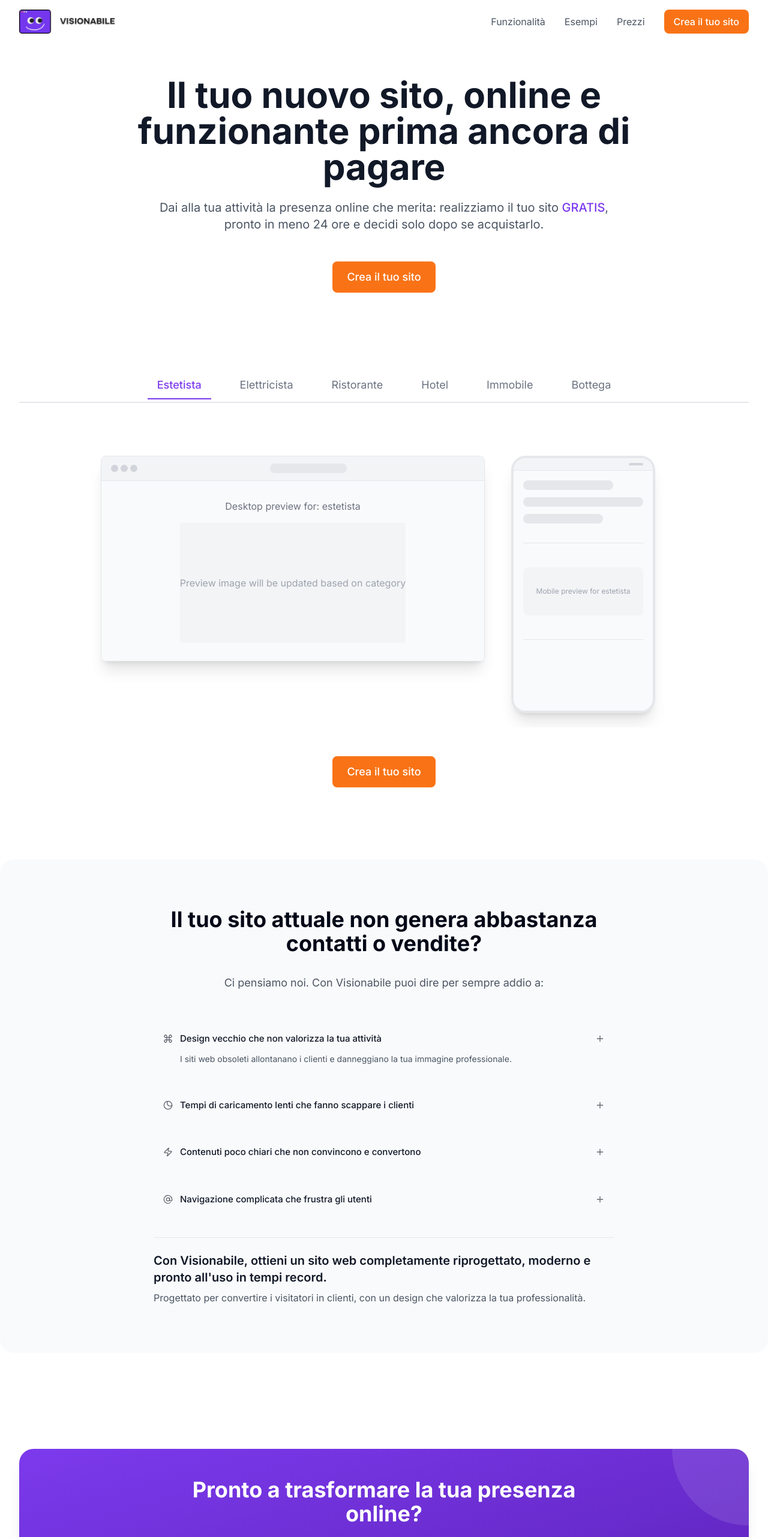
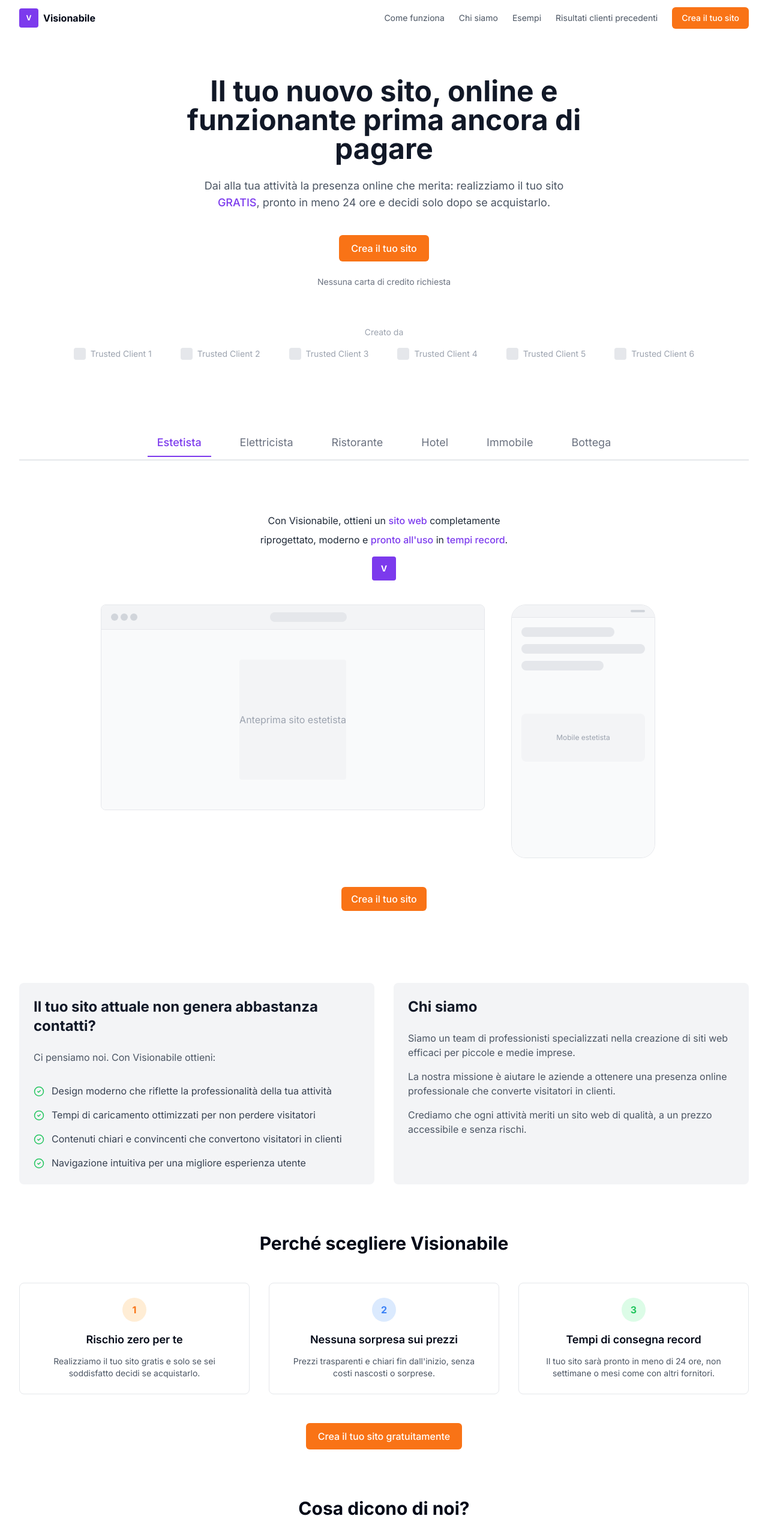
Before and after one commit to marangia/creator-website-magic, a React (Vite) app: page / in a window 1280 px wide. Shown: the top 2563 px of the page at 60% size. Built offline with nearby package versions, Linux system fonts and the light colour scheme.

Commit message:
Update website to new version
Update the website to match the new version, including a higher resolution logo.

```diff
--- a/src/components/Button.tsx
+++ b/src/components/Button.tsx
@@ -16,7 +16,7 @@ const Button = ({
   className,
   ...props
 }: ButtonProps) => {
-  const baseStyles = "rounded-lg font-medium transition-all duration-300 flex items-center justify-center button-hover-effect";
+  const baseStyles = "rounded-md font-medium transition-all duration-300 flex items-center justify-center";
 
   const variants = {
     primary: "bg-orange-500 text-white hover:bg-orange-600",
@@ -27,7 +27,7 @@ const Button = ({
   const sizes = {
     sm: "px-3 py-1.5 text-sm",
     md: "px-4 py-2 text-base",
-    lg: "px-6 py-3 text-lg"
+    lg: "px-5 py-2.5 text-base"
   };
 
   return (
--- a/src/components/Features.tsx
+++ b/src/components/Features.tsx
@@ -6,33 +6,33 @@ import {
   AccordionItem,
   AccordionTrigger,
 } from "@/components/ui/accordion";
-import { Command, Eclipse, Zap, AtSign } from "lucide-react";
+import { CheckCircle2 } from "lucide-react";
+import Button from './Button';
 
 const features = [
   {
-    title: "Design vecchio che non valorizza la tua attività",
-    description: "I siti web obsoleti allontanano i clienti e danneggiano la tua immagine professionale.",
-    icon: Command
+    title: "Il tuo sito attuale non genera abbastanza contatti?",
+    description: "Ti mancano clienti? Il tuo sito attuale non attira visitatori o non li converte in clienti? Visionabile ti aiuta a cambiare questa situazione."
   },
   {
-    title: "Tempi di caricamento lenti che fanno scappare i clienti",
-    description: "Ogni secondo di attesa aumenta la probabilità che i visitatori abbandonino il tuo sito.",
-    icon: Eclipse
+    title: "Tempi di sviluppo troppo lunghi?",
+    description: "Stanco di aspettare settimane o mesi per vedere il tuo sito online? Con Visionabile il tuo sito è pronto in meno di 24 ore."
   },
   {
-    title: "Contenuti poco chiari che non convincono e convertono",
-    description: "Messaggi confusi non comunicano il valore del tuo servizio e perdono potenziali clienti.",
-    icon: Zap
+    title: "Problemi con il tuo sito che non sai come risolvere?",
+    description: "Il tuo sito ha problemi tecnici o di design che non sai come affrontare? Il nostro team di esperti può aiutarti a risolverli rapidamente."
   },
   {
-    title: "Navigazione complicata che frustra gli utenti",
-    description: "Un'esperienza utente difficile impedisce ai visitatori di trovare ciò che cercano.",
-    icon: AtSign
-  },
-  {
-    title: "Con Visionabile, ottieni un sito web completamente riprogettato, moderno e pronto all'uso in tempi record.",
-    description: "Progettato per convertire i visitatori in clienti, con un design che valorizza la tua professionalità."
+    title: "Vuoi un design professionale che rispecchi la tua attività?",
+    description: "Un design professionale è fondamentale per comunicare la qualità dei tuoi servizi. Creiamo siti web che valorizzano la tua professionalità."
   }
+];
+
+const benefits = [
+  "Design moderno che riflette la professionalità della tua attività",
+  "Tempi di caricamento ottimizzati per non perdere visitatori",
+  "Contenuti chiari e convincenti che convertono visitatori in clienti",
+  "Navigazione intuitiva per una migliore esperienza utente"
 ];
 
 const Features = () => {
@@ -61,53 +61,118 @@ const Features = () => {
   }, []);
 
   return (
-    <section className="container py-20 bg-gray-50 rounded-3xl my-20">
-      <div className="max-w-3xl mx-auto">
-        <h2 className="text-3xl md:text-4xl font-bold text-center mb-8 reveal animate-fade-in">
-          Il tuo sito attuale non genera abbastanza contatti o vendite?
-        </h2>
+    <section className="py-20">
+      <div className="container">
+        <div className="grid md:grid-cols-2 gap-8">
+          <div className="bg-gray-100 p-6 rounded-lg">
+            <h2 className="text-2xl font-bold text-gray-900 mb-6 reveal animate-fade-in">
+              Il tuo sito attuale non genera abbastanza contatti?
+            </h2>
 
-        <p className="text-lg text-gray-600 text-center mb-12 reveal animate-fade-in" style={{ animationDelay: '100ms' }}>
-          Ci pensiamo noi. Con Visionabile puoi dire per sempre addio a:
-        </p>
+            <p className="text-gray-600 mb-8 reveal animate-fade-in" style={{ animationDelay: '100ms' }}>
+              Ci pensiamo noi. Con Visionabile ottieni:
+            </p>
 
-        <Accordion type="single" collapsible className="w-full space-y-4" defaultValue="item-0">
-          {features.slice(0, 4).map((feature, index) => {
-            const Icon = feature.icon;
-            return (
-              <AccordionItem
-                key={index}
-                value={`item-${index}`}
-                className="reveal animate-fade-in py-2"
-                style={{ animationDelay: `${index * 100 + 200}ms` }}
-              >
-                <AccordionTrigger className="px-4 py-3 hover:no-underline text-[15px]">
-                  <span className="flex items-center gap-3">
-                    <Icon
-                      size={16}
-                      strokeWidth={2}
-                      className="shrink-0 opacity-60"
-                      aria-hidden="true"
-                    />
-                    <span className="font-medium text-gray-900">{feature.title}</span>
-                  </span>
-                </AccordionTrigger>
-                <AccordionContent className="px-4 pb-3 pt-0 ps-11 text-gray-600">
-                  {feature.description}
-                </AccordionContent>
-              </AccordionItem>
-            );
-          })}
-        </Accordion>
+            <div className="space-y-4">
+              {benefits.map((benefit, index) => (
+                <div
+                  key={index}
+                  className="flex items-start gap-3 reveal animate-fade-in"
+                  style={{ animationDelay: `${index * 100 + 200}ms` }}
+                >
+                  <CheckCircle2 className="text-green-500 mt-1 shrink-0" size={18} />
+                  <p className="text-gray-700">{benefit}</p>
+                </div>
+              ))}
+            </div>
+          </div>
 
-        <div
-          className="mt-8 pt-6 border-t border-gray-200 w-full reveal animate-fade-in"
-          style={{ animationDelay: '600ms' }}
-        >
-          <h3 className="font-semibold text-gray-900 text-xl">{features[4].title}</h3>
-          {features[4].description && (
-            <p className="text-gray-600 mt-2">{features[4].description}</p>
-          )}
+          <div className="bg-gray-100 p-6 rounded-lg">
+            <h2 className="text-2xl font-bold text-gray-900 mb-6">
+              Chi siamo
+            </h2>
+            <p className="text-gray-600 mb-4">
+              Siamo un team di professionisti specializzati nella creazione di siti web efficaci per piccole e medie imprese.
+            </p>
+            <p className="text-gray-600 mb-4">
+              La nostra missione è aiutare le aziende a ottenere una presenza online professionale che converte visitatori in clienti.
+            </p>
+            <p className="text-gray-600">
+              Crediamo che ogni attività meriti un sito web di qualità, a un prezzo accessibile e senza rischi.
+            </p>
+          </div>
+        </div>
+
+        {/* Perché scegliere Visionabile */}
+        <div className="mt-20 text-center">
+          <h2 className="text-2xl md:text-3xl font-bold mb-12">Perché scegliere Visionabile</h2>
+
+          <div className="grid md:grid-cols-3 gap-8">
+            <div className="p-6 rounded-lg border border-gray-200">
+              <div className="w-10 h-10 rounded-full bg-orange-100 flex items-center justify-center mx-auto mb-4">
+                <span className="text-orange-500 font-bold">1</span>
+              </div>
+              <h3 className="text-lg font-semibold mb-3">Rischio zero per te</h3>
+              <p className="text-gray-600 text-sm">
+                Realizziamo il tuo sito gratis e solo se sei soddisfatto decidi se acquistarlo.
+              </p>
+            </div>
+
+            <div className="p-6 rounded-lg border border-gray-200">
+              <div className="w-10 h-10 rounded-full bg-blue-100 flex items-center justify-center mx-auto mb-4">
+                <span className="text-blue-500 font-bold">2</span>
+              </div>
+              <h3 className="text-lg font-semibold mb-3">Nessuna sorpresa sui prezzi</h3>
+              <p className="text-gray-600 text-sm">
+                Prezzi trasparenti e chiari fin dall'inizio, senza costi nascosti o sorprese.
+              </p>
+            </div>
+
+            <div className="p-6 rounded-lg border border-gray-200">
+              <div className="w-10 h-10 rounded-full bg-green-100 flex items-center justify-center mx-auto mb-4">
+                <span className="text-green-500 font-bold">3</span>
+              </div>
+              <h3 className="text-lg font-semibold mb-3">Tempi di consegna record</h3>
+              <p className="text-gray-600 text-sm">
+                Il tuo sito sarà pronto in meno di 24 ore, non settimane o mesi come con altri fornitori.
+              </p>
+            </div>
+          </div>
+
+          <div className="mt-12 flex justify-center">
+            <Button size="lg" className="bg-orange-500 text-white hover:bg-orange-600">
+              Crea il tuo sito gratuitamente
+            </Button>
+          </div>
+        </div>
+
+        {/* Cosa dicono di noi */}
+        <div className="mt-20">
+          <h2 className="text-2xl md:text-3xl font-bold mb-8 text-center">Cosa dicono di noi?</h2>
+
+          <div className="grid md:grid-cols-3 gap-6">
+            {[1, 2, 3].map((i) => (
+              <div key={i} className="bg-gray-800 text-white p-6 rounded-lg">
+                <div className="flex justify-between items-start mb-4">
+                  <div className="flex items-center">
+                    <div className="w-10 h-10 bg-gray-600 rounded-full mr-3"></div>
+                    <div>
+                      <p className="font-medium">Cliente {i}</p>
+                      <p className="text-gray-400 text-sm">Professionista</p>
+                    </div>
+                  </div>
+                  <div className="flex">
+                    {[...Array(5)].map((_, j) => (
+                      <span key={j} className="text-yellow-400">★</span>
+                    ))}
+                  </div>
+                </div>
+                <p className="text-gray-300 text-sm">
+                  "Il servizio offerto da Visionabile è stato eccezionale. In tempi record ho avuto un sito web professionale che ha aumentato significativamente il numero di clienti per la mia attività."
+                </p>
+              </div>
+            ))}
+          </div>
         </div>
       </div>
     </section>
--- a/src/components/Header.tsx
+++ b/src/components/Header.tsx
@@ -1,3 +1,4 @@
+
 import React, { useState, useEffect } from 'react';
 import Button from './Button';
 import { Menu } from 'lucide-react';
@@ -22,31 +23,33 @@ const Header = () => {
 
   return (
     <header
-      className={`fixed top-0 left-0 right-0 z-50 py-4 transition-all duration-300 ${
+      className={`fixed top-0 left-0 right-0 z-50 py-3 transition-all duration-300 ${
         scrolled ? 'bg-white/80 backdrop-blur-md shadow-sm' : 'bg-transparent'
       }`}
     >
       <div className="container flex items-center justify-between">
         <a href="/" className="flex items-center space-x-2">
-          <img
-            src="/lovable-uploads/9c85c84a-b483-473c-acaa-daa1ac8a3576.png"
-            alt="Visionabile"
-            className="h-10 w-auto"
-          />
+          <div className="bg-[#7C3AED] w-8 h-8 rounded flex items-center justify-center">
+            <span className="text-white font-bold text-xs">V</span>
+          </div>
+          <span className="font-bold">Visionabile</span>
         </a>
 
         {/* Desktop navigation */}
-        <nav className="hidden md:flex items-center space-x-8">
-          <a href="#features" className="text-gray-600 hover:text-primary-600 transition-colors duration-200">
-            Funzionalità
+        <nav className="hidden md:flex items-center space-x-6">
+          <a href="#" className="text-gray-600 hover:text-primary-600 transition-colors duration-200 text-sm">
+            Come funziona
           </a>
-          <a href="#examples" className="text-gray-600 hover:text-primary-600 transition-colors duration-200">
+          <a href="#" className="text-gray-600 hover:text-primary-600 transition-colors duration-200 text-sm">
+            Chi siamo
+          </a>
+          <a href="#" className="text-gray-600 hover:text-primary-600 transition-colors duration-200 text-sm">
             Esempi
           </a>
-          <a href="#pricing" className="text-gray-600 hover:text-primary-600 transition-colors duration-200">
-            Prezzi
+          <a href="#" className="text-gray-600 hover:text-primary-600 transition-colors duration-200 text-sm">
+            Risultati clienti precedenti
           </a>
-          <Button>Crea il tuo sito</Button>
+          <Button className="bg-orange-500 text-white hover:bg-orange-600 text-sm">Crea il tuo sito</Button>
         </nav>
 
         {/* Mobile menu button */}
@@ -66,27 +69,34 @@ const Header = () => {
       >
         <div className="container py-4 flex flex-col space-y-4">
           <a
-            href="#features"
+            href="#"
             className="text-gray-600 hover:text-primary-600 transition-colors px-4 py-2"
             onClick={() => setMobileMenuOpen(false)}
           >
-            Funzionalità
+            Come funziona
           </a>
           <a
-            href="#examples"
+            href="#"
+            className="text-gray-600 hover:text-primary-600 transition-colors px-4 py-2"
+            onClick={() => setMobileMenuOpen(false)}
+          >
+            Chi siamo
+          </a>
+          <a
+            href="#"
             className="text-gray-600 hover:text-primary-600 transition-colors px-4 py-2"
             onClick={() => setMobileMenuOpen(false)}
           >
             Esempi
           </a>
           <a
-            href="#pricing"
+            href="#"
             className="text-gray-600 hover:text-primary-600 transition-colors px-4 py-2"
             onClick={() => setMobileMenuOpen(false)}
           >
-            Prezzi
+            Risultati clienti precedenti
           </a>
-          <Button className="w-full">Crea il tuo sito</Button>
+          <Button className="w-full bg-orange-500">Crea il tuo sito</Button>
         </div>
       </div>
     </header>
--- a/src/components/Hero.tsx
+++ b/src/components/Hero.tsx
@@ -30,22 +30,39 @@ const Hero = () => {
   }, []);
 
   return (
-    <section className="pt-32 pb-20 overflow-hidden">
-      <div className="container text-center max-w-4xl mx-auto">
+    <section className="pt-32 pb-16 overflow-hidden">
+      <div className="container text-center max-w-3xl mx-auto">
         <div ref={textRef} className="space-y-6">
-          <h1 className="text-4xl md:text-5xl lg:text-6xl font-bold text-gray-900 leading-tight reveal animate-fade-in">
+          <h1 className="text-3xl md:text-4xl lg:text-5xl font-bold text-gray-900 leading-tight reveal animate-fade-in">
             Il tuo nuovo sito, online e funzionante prima ancora di pagare
           </h1>
 
-          <p className="text-lg md:text-xl text-gray-600 max-w-3xl mx-auto reveal animate-fade-in" style={{ animationDelay: '200ms' }}>
+          <p className="text-base md:text-lg text-gray-600 max-w-2xl mx-auto reveal animate-fade-in" style={{ animationDelay: '200ms' }}>
             Dai alla tua attività la presenza online che merita: realizziamo il tuo sito <span className="text-primary-600 font-medium">GRATIS</span>, pronto in meno 24 ore e decidi solo dopo se acquistarlo.
           </p>
 
-          <div className="pt-6 flex justify-center reveal animate-fade-in" style={{ animationDelay: '400ms' }}>
-            <Button size="lg">
+          <div className="pt-4 flex justify-center reveal animate-fade-in" style={{ animationDelay: '400ms' }}>
+            <Button size="lg" className="bg-orange-500 text-white hover:bg-orange-600">
               Crea il tuo sito
             </Button>
           </div>
+
+          <p className="text-sm text-gray-500 reveal animate-fade-in" style={{ animationDelay: '500ms' }}>
+            Nessuna carta di credito richiesta
+          </p>
+        </div>
+      </div>
+
+      {/* Trusted by section */}
+      <div className="container mt-16">
+        <p className="text-center text-sm text-gray-400 mb-4">Creato da</p>
+        <div className="flex flex-wrap justify-center gap-8 md:gap-12">
+          {[1, 2, 3, 4, 5, 6].map((i) => (
+            <div key={i} className="flex items-center space-x-2">
+              <div className="w-5 h-5 bg-gray-200 rounded"></div>
+              <span className="text-gray-400 text-sm">Trusted Client {i}</span>
+            </div>
+          ))}
         </div>
       </div>
 
--- a/src/components/WebsitePreview.tsx
+++ b/src/components/WebsitePreview.tsx
@@ -1,3 +1,4 @@
+
 import React, { useEffect, useState, useRef } from 'react';
 import Button from './Button';
 
@@ -44,7 +45,19 @@ const WebsitePreview: React.FC<WebsitePreviewProps> = ({ category = 'estetista'
   }, []);
 
   return (
-    <section className="container py-10">
+    <section className="py-10">
+      <div className="container text-center mb-10">
+        <div className="max-w-2xl mx-auto">
+          <p className="text-gray-800 mb-2">Con Visionabile, ottieni un <span className="text-primary-600 font-medium">sito web</span> completamente</p>
+          <p className="text-gray-800 mb-2">riprogettato, moderno e <span className="text-primary-600 font-medium">pronto all'uso</span> in <span className="text-primary-600 font-medium">tempi record</span>.</p>
+          <div className="flex justify-center mt-4">
+            <div className="bg-[#7C3AED] w-10 h-10 rounded flex items-center justify-center">
+              <span className="text-white font-bold text-sm">V</span>
+            </div>
+          </div>
+        </div>
+      </div>
+
       {/* Horizontal scrollable container */}
       <div
         ref={scrollContainerRef}
@@ -53,7 +66,7 @@ const WebsitePreview: React.FC<WebsitePreviewProps> = ({ category = 'estetista'
         <div className="flex w-full min-w-max gap-6 px-4 md:px-0 md:justify-center">
           {/* Desktop Preview */}
           <div className="w-[340px] md:w-[580px] lg:w-[640px] flex-shrink-0 snap-center reveal animate-fade-in">
-            <div className="bg-white rounded-lg shadow-xl overflow-hidden border border-gray-200">
+            <div className="bg-white rounded-lg overflow-hidden border border-gray-200">
               {/* Browser mockup header */}
               <div className="bg-gray-100 px-4 py-3 flex items-center space-x-2 border-b border-gray-200">
                 <div className="flex space-x-1">
@@ -70,9 +83,8 @@ const WebsitePreview: React.FC<WebsitePreviewProps> = ({ category = 'estetista'
               <div className="p-6 bg-gray-50 min-h-[300px] flex flex-col items-center justify-center">
                 {/* This will be updated with actual preview image for selected category */}
                 <div className="text-center">
-                  <p className="text-gray-500 mb-4">Desktop preview for: {category}</p>
                   <div className="w-full max-w-md mx-auto h-[200px] bg-gray-100 rounded flex items-center justify-center">
-                    <p className="text-gray-400">Preview image will be updated based on category</p>
+                    <p className="text-gray-400">Anteprima sito {category}</p>
                   </div>
                 </div>
               </div>
@@ -81,7 +93,7 @@ const WebsitePreview: React.FC<WebsitePreviewProps> = ({ category = 'estetista'
 
           {/* Mobile Preview */}
           <div className="w-[280px] flex-shrink-0 snap-center reveal animate-fade-in" style={{ animationDelay: '200ms' }}>
-            <div className="bg-white rounded-3xl shadow-xl overflow-hidden border-4 border-gray-200 mx-auto max-w-[240px]">
+            <div className="bg-white rounded-3xl overflow-hidden border border-gray-200 mx-auto max-w-[240px]">
               {/* Mobile header */}
               <div className="bg-gray-100 px-4 py-2 border-b border-gray-200 flex justify-end">
                 <div className="w-6 h-1 bg-gray-300 rounded-full"></div>
@@ -95,9 +107,9 @@ const WebsitePreview: React.FC<WebsitePreviewProps> = ({ category = 'estetista'
                   <div className="w-2/3 h-4 bg-gray-200 rounded-full"></div>
                 </div>
 
-                <div className="mt-8 py-10 border-t border-b border-gray-200">
+                <div className="mt-8 py-10">
                   <div className="w-full h-20 bg-gray-100 rounded-lg flex items-center justify-center">
-                    <p className="text-xs text-gray-400">Mobile preview for {category}</p>
+                    <p className="text-xs text-gray-400">Mobile {category}</p>
                   </div>
                 </div>
               </div>
@@ -112,8 +124,8 @@ const WebsitePreview: React.FC<WebsitePreviewProps> = ({ category = 'estetista'
         <div className="w-2 h-2 rounded-full bg-gray-300"></div>
       </div>
 
-      <div className="mt-12 text-center flex flex-col items-center justify-center reveal animate-fade-in" style={{ animationDelay: '400ms' }}>
-        <Button size="lg">Crea il tuo sito</Button>
+      <div className="mt-6 text-center flex flex-col items-center justify-center reveal animate-fade-in" style={{ animationDelay: '400ms' }}>
+        <Button size="md" className="bg-orange-500 text-white hover:bg-orange-600">Crea il tuo sito</Button>
       </div>
     </section>
   );
--- a/src/pages/Index.tsx
+++ b/src/pages/Index.tsx
@@ -84,11 +84,12 @@ const Index = () => {
         <div className="container py-12">
           <div className="grid grid-cols-1 md:grid-cols-2 lg:grid-cols-4 gap-8">
             <div>
-              <img
-                src="/lovable-uploads/9c85c84a-b483-473c-acaa-daa1ac8a3576.png"
-                alt="Visionabile"
-                className="h-8 w-auto mb-4"
-              />
+              <div className="flex items-center space-x-2 mb-4">
+                <div className="bg-[#7C3AED] w-8 h-8 rounded flex items-center justify-center">
+                  <span className="text-white font-bold text-xs">V</span>
+                </div>
+                <span className="font-bold text-lg">Visionabile</span>
+              </div>
               <p className="text-gray-600">
                 Siti web professionali, veloci e ottimizzati per convertire visitatori in clienti.
               </p>
```
